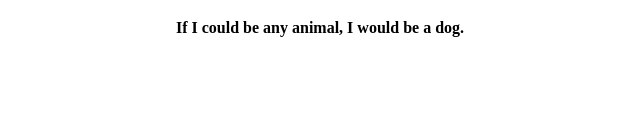
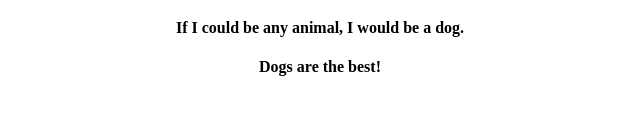
Before and after one commit to zbaumgarten/My-Profile, a plain HTML site: page index.html in a window 1280 px wide. Shown: the part 290-404 px from the top of the page, without its empty margins (320-960 px from the left). Drawn offline with Linux system fonts and the light colour scheme.

Commit message:
second commit

```diff
--- a/index.html
+++ b/index.html
@@ -15,6 +15,7 @@
                     <h4>My favorite color is red.</h4>
                     <h4>My favorite food is pizza.</h4>
                     <h4>If I could be any animal, I would be a dog.</h4>
+                    <h4>Dogs are the best!</h4>
             </div>
           </body>
         </html>
```
